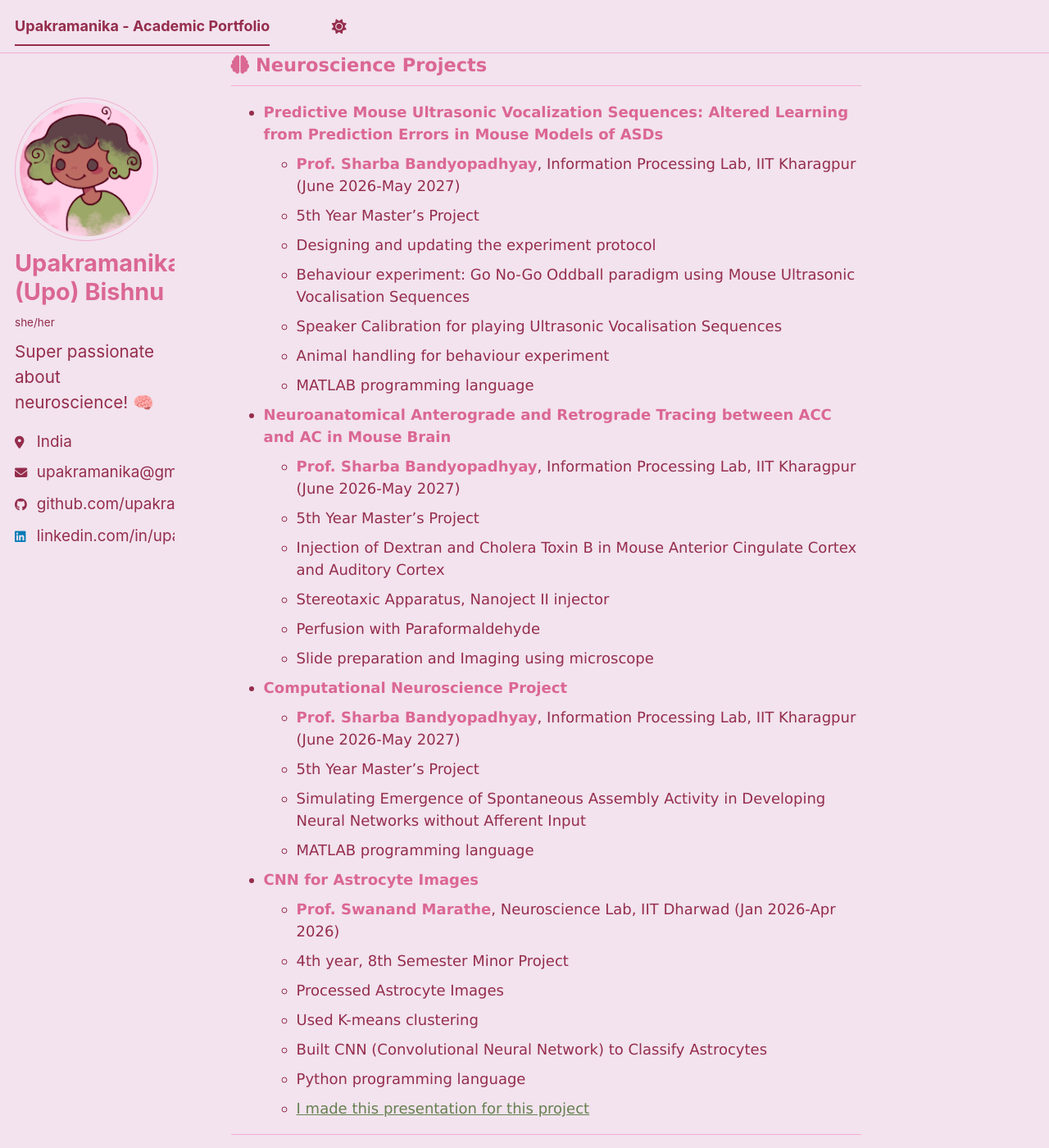
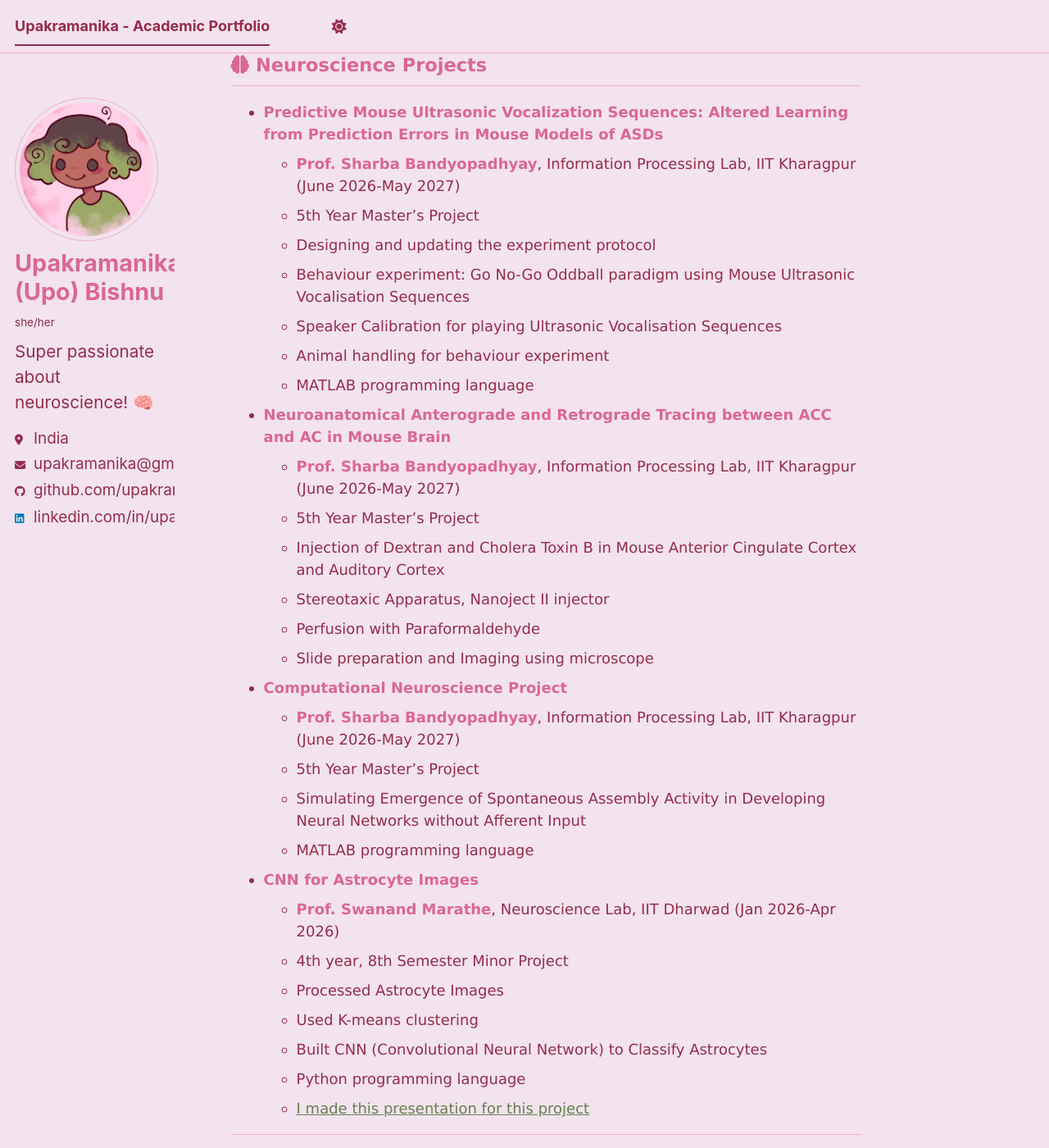
Before and after one commit to upakramanika/upakramanika.github.io, a Jekyll site: the page built from _pages/about.md, in a window 1280 px wide and 1400 px high, scrolled down 248 px. Shown: the whole window at 82% size. Built offline with Jekyll 4.4.1, drawn with Linux system fonts in a browser that asks for light colours; a style sheet for code colours, icons or effects is not loaded.

Commit message:
Update _base.scss

```diff
--- a/_sass/layout/_base.scss
+++ b/_sass/layout/_base.scss
@@ -421,11 +421,11 @@ h3.author__name,
 .author__urls.social-icons li,
 .author__urls.social-icons a {
   font-size: 0.70rem;
-  line-height: 1.35;
+  line-height: 1;
 }
 
 .author__urls-wrapper i,
 .sidebar .author__urls i {
-  font-size: 0.85rem;
+  font-size: 0.73rem;
 }
 /* hope this works out... */
```
